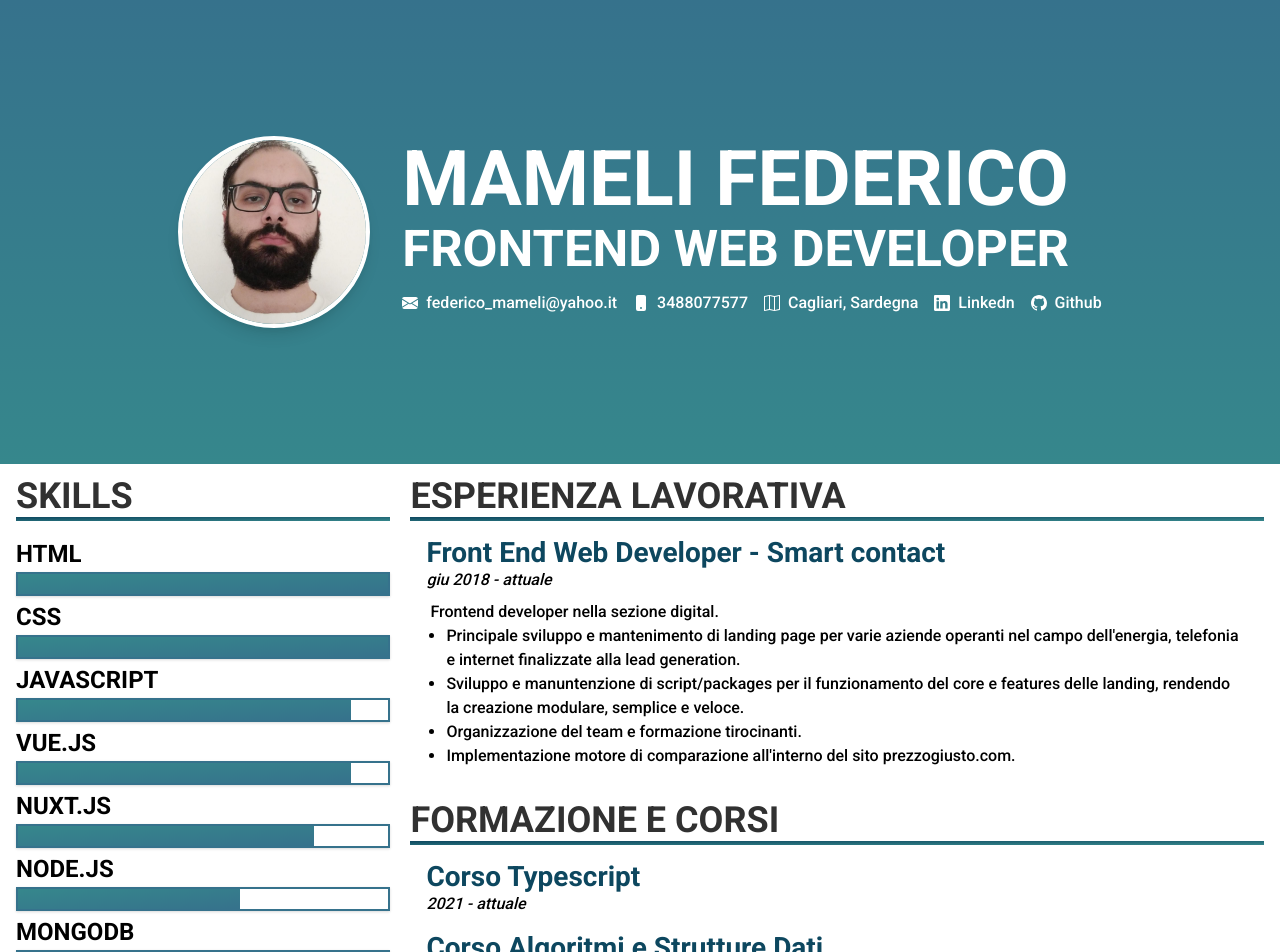
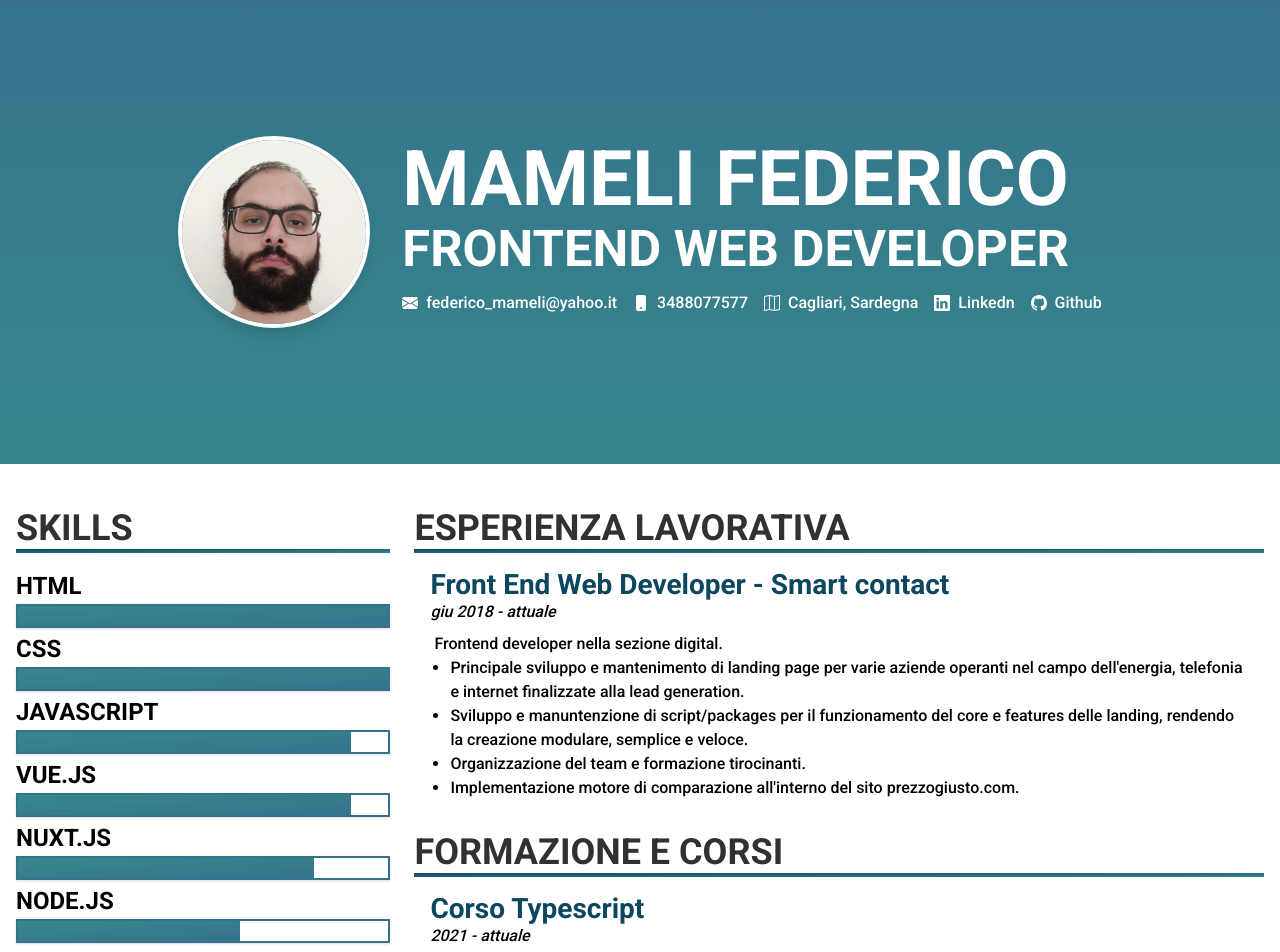
Before and after one commit to fech-dev/resume-2021, a Vue app: page / in a window 1280 px wide. Shown: the top 952 px of the page. Built offline with nearby package versions, Linux system fonts and the light colour scheme.

Commit message:
refact(app): spacings

```diff
--- a/src/App.vue
+++ b/src/App.vue
@@ -3,7 +3,12 @@
     <app-header :contacts="contacts" />
 
     <main
-      class="main container container-xl flex flex-col md:flex-row md:gap-x-5"
+      class="
+        main
+        container container-xl
+        flex flex-col
+        md:flex-row md:gap-x-6 md:my-8
+      "
     >
       <div class="main__left flex-shrink-0">
         <app-skills :skills="skills" />
@@ -74,40 +79,23 @@ export default {
 };
 </script>
 
-<style lang="scss">
-@import "~@/assets/scss/vendors/tailwind";
-@import "~@/assets/scss/base/typo";
-@import "~@/assets/scss/base/gradients";
+<style lang="sass">
+@import "~@/assets/scss/vendors/tailwind"
+@import "~@/assets/scss/base/typo"
+@import "~@/assets/scss/base/gradients"
 //@import "~@/assets/scss/vendors/bootstrap-vue/index";
+@import "animate.css"
 
-.img-cover {
-  width: 100%;
-  height: 100%;
-  object-fit: cover;
-}
+.img-cover
+  width: 100
+  height: 100
+  object-fit: cover
 
-html {
-  scroll-behavior: smooth;
-}
+html
+  scroll-behavior: smooth
 
-#app {
-  .main {
-    &__left {
-      flex-basis: 30%;
-    }
-    /*  display: grid;
-    grid-template-columns: 0.3fr 0.7fr;
-    gap: 1.5rem 0; */
-
-    #skills {
-      /*  grid-row: 1 / -1;
-      grid-column: 1 / span 1; */
-    }
-
-    #jobs,
-    #education {
-      /* grid-column: 2 / span 1; */
-    }
-  }
-}
+#app
+  .main
+    &__left
+      flex-basis: 30%
 </style>
```
